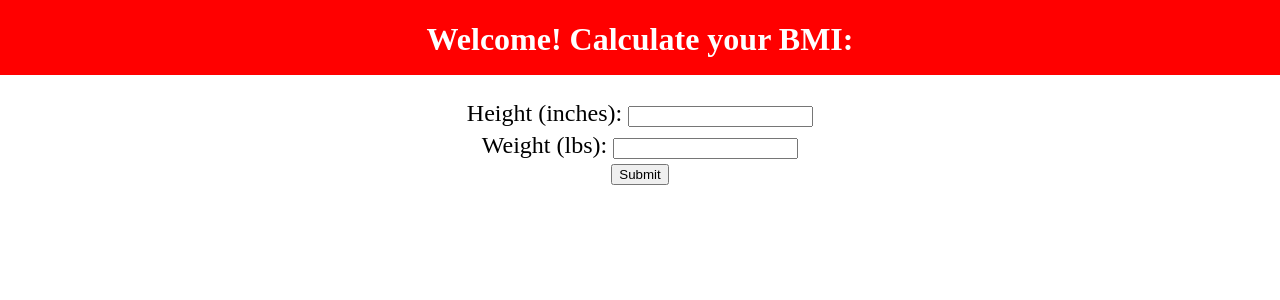
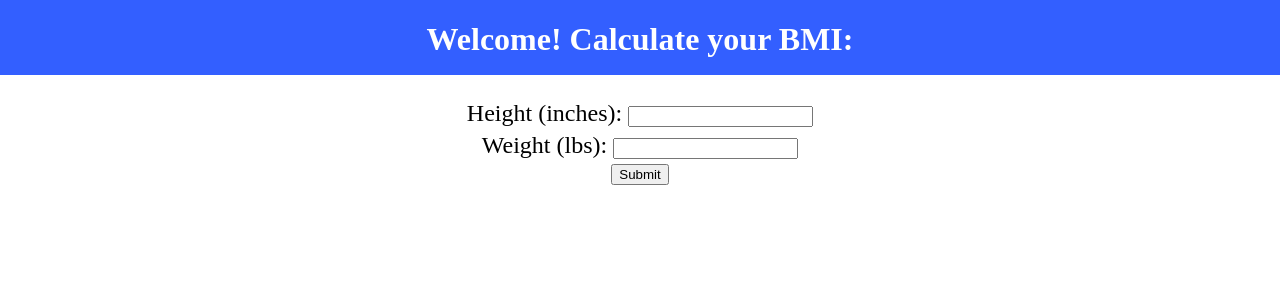
Before and after one commit to HestonCV/STQAAssignment2, a Flask app: page / in a window 1280 px wide. Shown: the top 300 px of the page. Run offline with Flask 3, Linux system fonts and the light colour scheme.

Commit message:
Change header color--to test Travis CI

```diff
--- a/app/static/css/style.css
+++ b/app/static/css/style.css
@@ -7,7 +7,7 @@ body {
 
 .header {
     height: 75px;
-    background-color: red;
+    background-color: rgb(51, 95, 255);
     color: white;
     align-items: center;
     text-align: center;
```
